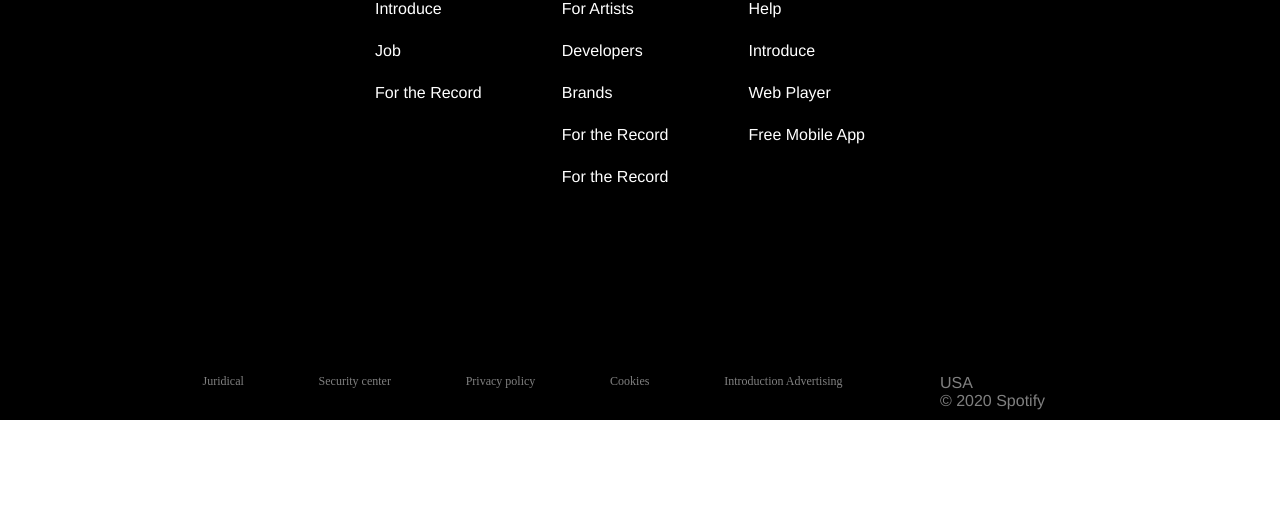
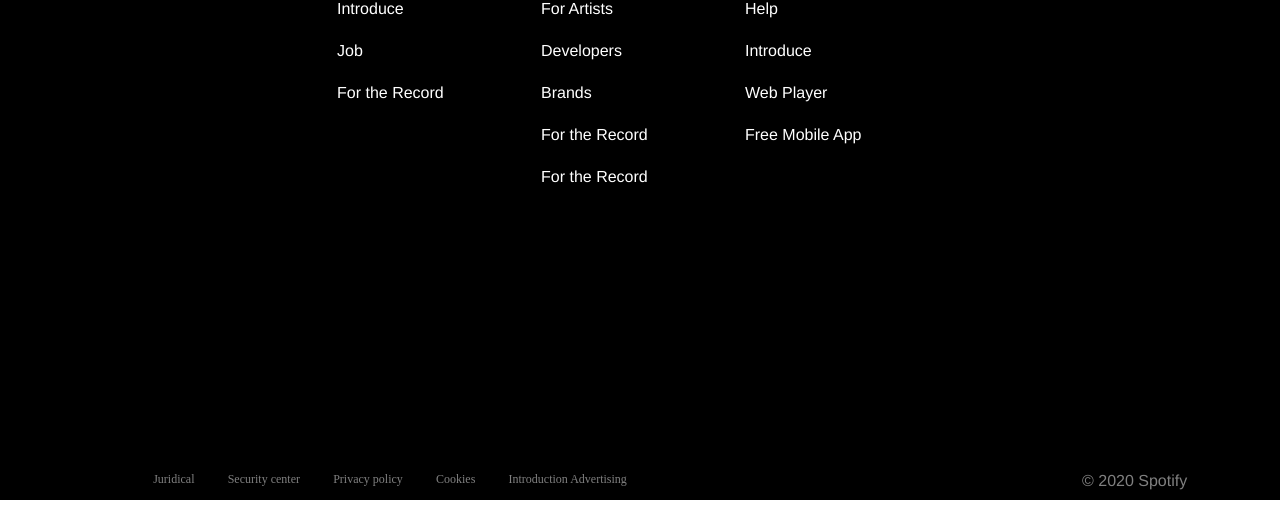
Before and after one commit to danielpullara/spotify, a plain HTML site: page index.html in a window 1280 px wide. Shown: the part 860-1380 px from the top of the page. Before the commit the page ends 1300 px from the top, so only its background shows below. Drawn offline with Linux system fonts and the light colour scheme.

Commit message:
2-24-2020-003

```diff
--- a/index.html
+++ b/index.html
@@ -7,7 +7,6 @@
     <title>Document</title>
     <link rel="stylesheet" href="https://stackpath.bootstrapcdn.com/font-awesome/4.7.0/css/font-awesome.min.css">
     <link rel="stylesheet" href="style.css">
-
 </head>
 
 <body>
@@ -84,8 +83,7 @@
                     <a class="footer-text" href="#">Introduction Advertising</a>
                 </div>
                 <div class="right-column-2">
-                    <ul>
-                        <li>USA</li>
+                    <ul class=".ul">
                         <li>© 2020 Spotify </li>
                     </ul>
                 </div>
--- a/style.css
+++ b/style.css
@@ -1,8 +1,7 @@
 body {
     color: white;
-    margin: 0px !important;
+    margin: 0px;
 }
-
 nav {
     height: 100px;
     display: flex;
@@ -93,7 +92,7 @@
 }
 
 footer {
-    height: 70vh;
+    height: 80vh;
     background-color: black;
     margin: 20px auto;
 }
@@ -101,8 +100,9 @@
 ul {
     list-style-type: none;
     margin: 0;
-    padding: 0 40px;
+    padding: 0 2px;
     font-family: Circular, spotify-circular, Helvetica, Arial, sans-serif;
+    width: 200px;
 
 }
 
@@ -114,8 +114,8 @@
     padding: 80px 0 50px;
 }
 .footer-2{
+    justify-content: flex-end;
     display: flex;
-    justify-content: center;
     color: gray;
     margin-right: 20px;
     width: 100%;
@@ -127,13 +127,12 @@
 
 }
 .left-column-2 {
-    float: right;
     display: flex;
-    justify-content: space-between;
-    width: 50%;
+    justify-content: space-evenly;
+    width: 60%;
     font-size: 12px;
-    padding: 0 0 0 15px;
-    margin-right: 50px;
+    padding: 0 0 0 120px;
+    margin-right: 420px;
 }
 .left-column {
     display: flex;
@@ -142,21 +141,21 @@
 .right-column {
     width:200px;
     display: flex;
-    justify-content: space-around;
+    justify-content: space-evenly;
     margin: 0 15px 0 auto;
+
 
 }
 .right-column-2 {
     width:200px;
     display: flex;
-    justify-content: space-around;
+    justify-content: flex-end;
     margin-bottom: 10px;
 
 }
 
 .container {
     height: 100%;
-    justify-content: space-between;
     display:flex;
     flex-direction:column;
 }
```
